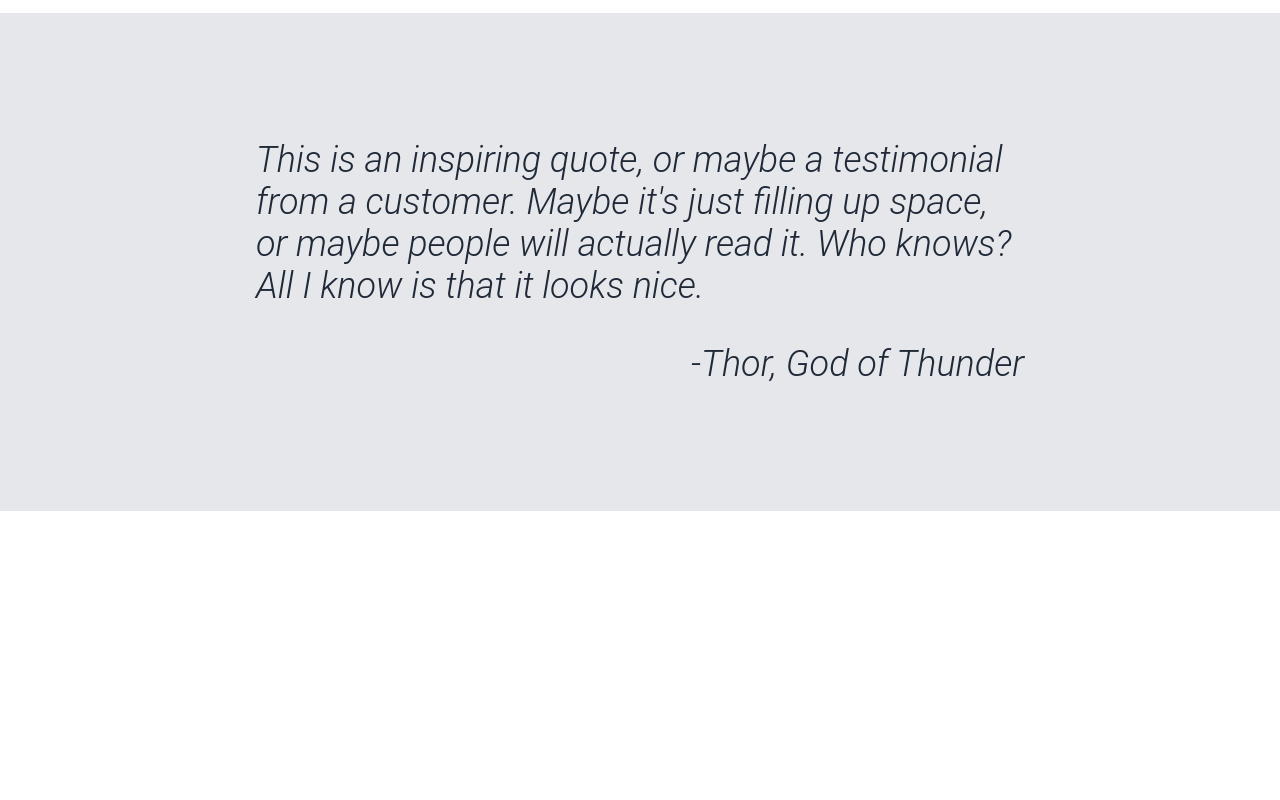
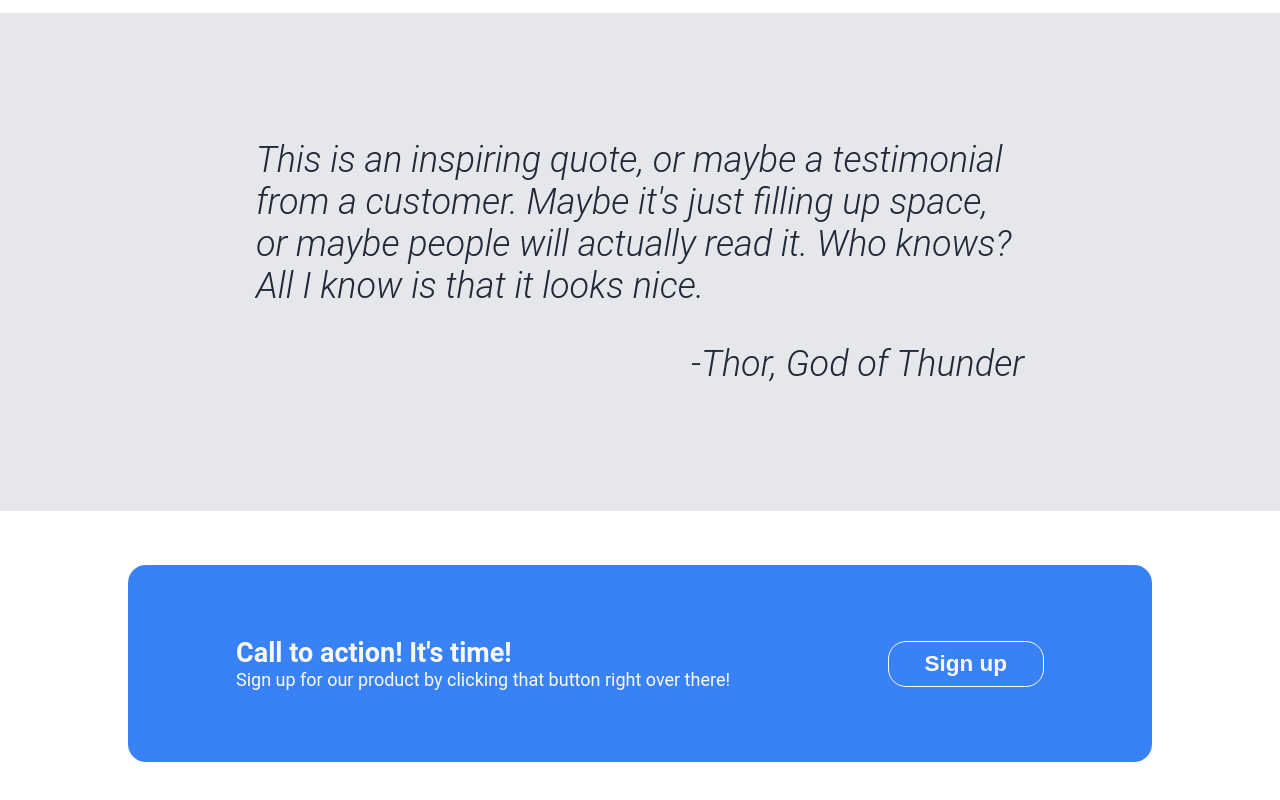
Before and after one commit to ZachMc21/odin-project-landing-page, a plain HTML site: page index.html in a window 1280 px wide. Shown: the part 883-1683 px from the top of the page. Before the commit the page ends 1394 px from the top, so only its background shows below. Drawn offline with Linux system fonts and the light colour scheme.

Commit message:
Added and styled cta.

```diff
--- a/index.css
+++ b/index.css
@@ -132,3 +132,33 @@ div#testimony p {
 div#testimony p.quote-author {
   text-align: right;
 }
+
+div#cta {
+  display: flex;
+  flex-direction: row;
+  justify-content: space-between;
+  align-items: center;
+  margin: 3rem 10%;
+  padding: 4rem 6rem;
+  border-radius: 1rem;
+  color: #F9FAF8;
+  background-color: #3882F6;
+}
+
+div#cta-text * {
+  margin: 0;
+}
+
+div#cta-text h1 {
+  font-size: 1.5rem;
+}
+
+button#signup {
+  border: 0.1rem solid #F9FAF8;
+  border-radius: 1rem;
+  padding: 0.5rem 2rem;
+  font-size: 1.25rem;
+  font-weight: 600;
+  color: #F9FAF8;
+  background-color: #3882F6;
+}
--- a/index.html
+++ b/index.html
@@ -55,8 +55,12 @@
       <p class="quote-author">-Thor, God of Thunder</p>
     </div>
 
-    <div class="body-content" id="call-to-action">
-
+    <div class="body-content" id="cta">
+      <div id="cta-text">
+        <h1>Call to action! It's time!</h1>
+        <p>Sign up for our product by clicking that button right over there!</p>
+      </div>
+      <button id="signup">Sign up</button>
     </div>
   </body>
 
```
